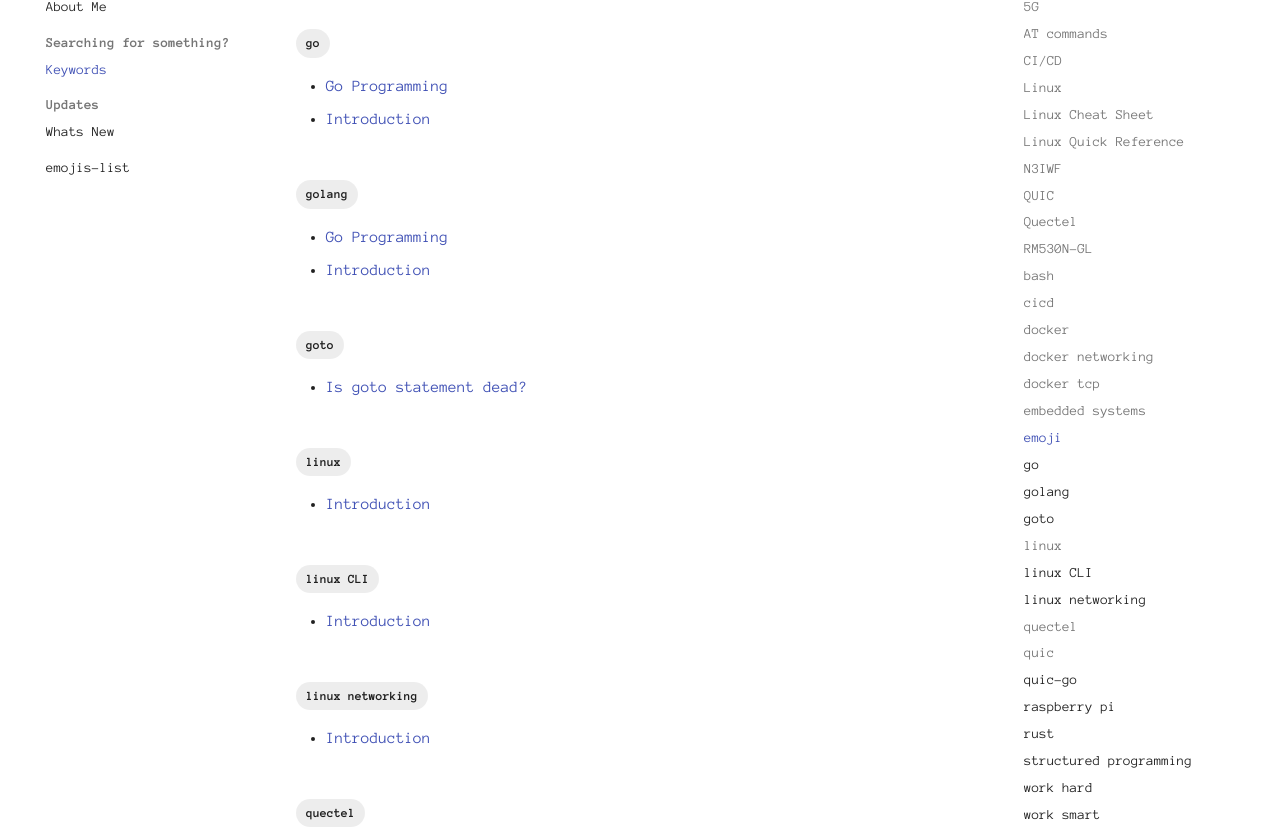
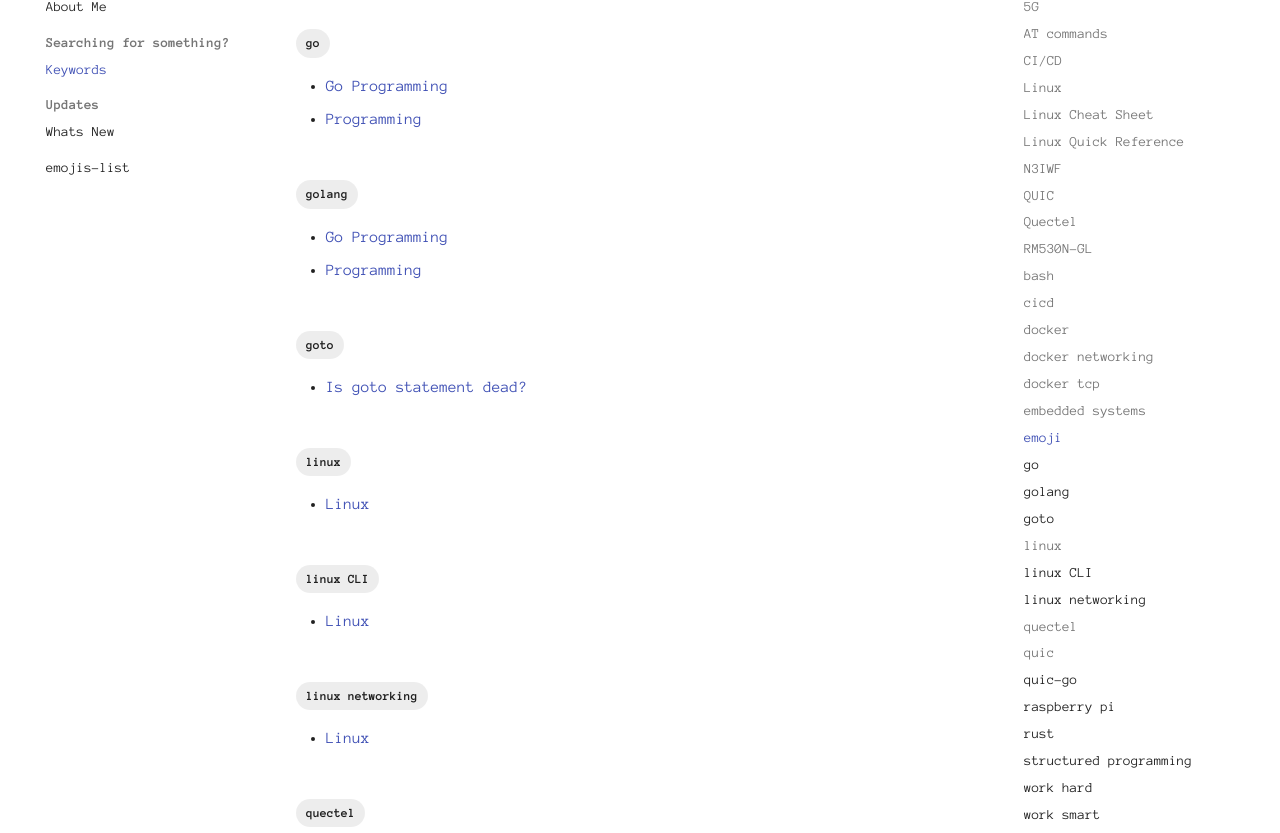
Before and after one commit to alohamujeeb/alohamujeeb.github.io, an MkDocs documentation site: the page built from docs/tags.md, in a window 1280 px wide and 1400 px high, scrolled down 2555 px. Shown: the part 149-982 px from the top of the window. Built offline with MkDocs 1.6.1 and Material for MkDocs 9.7.7, drawn with Linux system fonts in a browser that asks for light colours; some of the changed lines change nothing that is shown; some of the changed text lies outside the part shown.

Commit message:
files restructured

```diff
--- a/mkdocs.yml
+++ b/mkdocs.yml
@@ -112,7 +112,7 @@ nav:
 
 
   - Linux-&-Networking:
-    - Introduction: linux/index.md
+    - Linux: linux/index.md
     - Linux 101:
       - Linux Commands Reference: linux/linux-cli.md
     - Linux Scripting:
@@ -125,7 +125,7 @@ nav:
   #- RoboEmbed
   #- WebCraft
   - Programming:
-    - Introduction: programming/index.md
+    - Programming: programming/index.md
     - Languages:
       - Golang 101 (Common Concepts):
         - Go Programming: programming/languages/golang101/index.md
```
